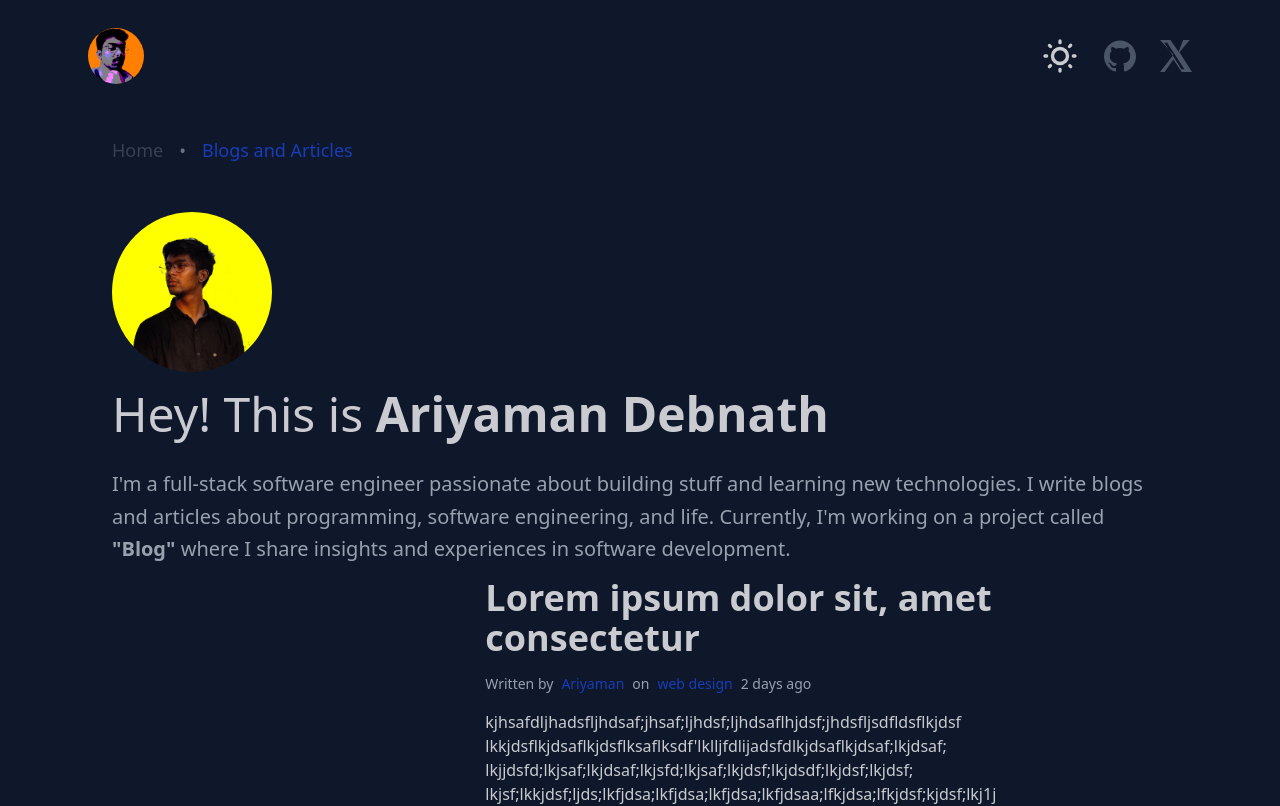
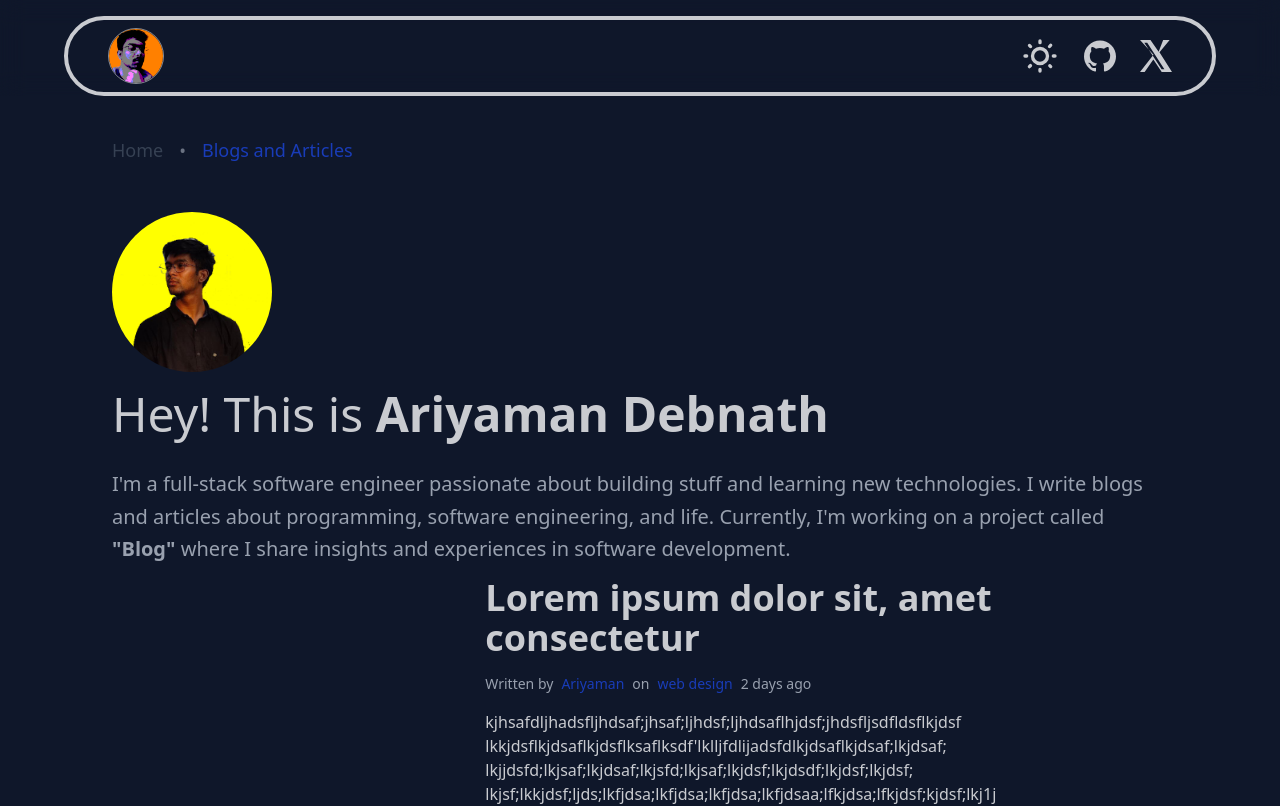
Before and after one commit to ArDnath/Blogify-v.3.0, a React (Vite) app in the folder Blog/: page / in a window 1280 px wide. Shown: the top 806 px of the page. Built offline with nearby package versions, Linux system fonts and the light colour scheme.

Commit message:
Glassmorphism and sticky navbar

```diff
--- a/Blog/src/App.tsx
+++ b/Blog/src/App.tsx
@@ -6,11 +6,10 @@ import { Outlet } from 'react-router-dom'
 function App() {
 
   return (
-    <div className="px-4 md:px-8 lg:px-16 lx:px-32 2xl:px-64">
-      <Navbar/>
-      <Outlet/>
-
-    </div>
+    <div className="px-4 md:px-8 lg:px-16 lx:px-32 2xl:px-64 pt-20">
+    <Navbar />
+    <Outlet />
+</div>
   )
 }
 
--- a/Blog/src/components/Navbar.tsx
+++ b/Blog/src/components/Navbar.tsx
@@ -1,13 +1,18 @@
 import React from "react";
 import DarkMode from "./DarkMode";
+import { Link } from "react-router-dom";
 
 const Navbar: React.FC = () => {
   return (
-    <nav className="mx-auto flex h-20 max-w-6xl items-center justify-between px-6 py-2 bg-opacity-90 pt-10">
+    <nav className="fixed top-0 left-0 w-full z-50 dark:bg-gray-900/30 backdrop-blur-md transition-colors duration-300 px-4 sm:px-6 md:px-10">
+
+      <div className="mx-auto flex h-20 max-w-6xl items-center justify-between px-10 py-2 mt-4 border-4 rounded-full">
         {/* Logo */}
-      <div className="w-14 h-14 rounded-full overflow-hidden ">
+        <Link to="/">
+          <div className="w-14 h-14 rounded-full overflow-hidden border border-white/50 dark:border-gray-600">
             <img src="./Hue (1).png" alt="Logo" className="w-full h-full object-cover" />
           </div>
+        </Link>
 
         {/* Right-side icons */}
         <div className="flex items-center space-x-6">
@@ -22,7 +27,7 @@ const Navbar: React.FC = () => {
             className="transition-transform duration-300 hover:scale-110"
           >
             <svg
-            className="w-8 h-8 fill-current text-gray-600 hover:text-black"
+              className="w-8 h-8 fill-current dark:text-gray-300 hover:text-blue-300 dark:hover:text-white"
               xmlns="http://www.w3.org/2000/svg"
               viewBox="0 0 24 24"
             >
@@ -38,7 +43,8 @@ const Navbar: React.FC = () => {
             className="transition-transform duration-300 hover:scale-110"
           >
             <svg
-            className="w-8 h-8 fill-current text-gray-600 hover:text-black"
+              className="w-8 h-8 fill-current  hover:text-blue-300
+              dark:hover:text-white"
               xmlns="http://www.w3.org/2000/svg"
               viewBox="0 0 24 24"
             >
@@ -46,6 +52,7 @@ const Navbar: React.FC = () => {
             </svg>
           </a>
         </div>
+      </div>
     </nav>
   );
 };
```
Lines whose indentation alone changed are shown as unchanged.
